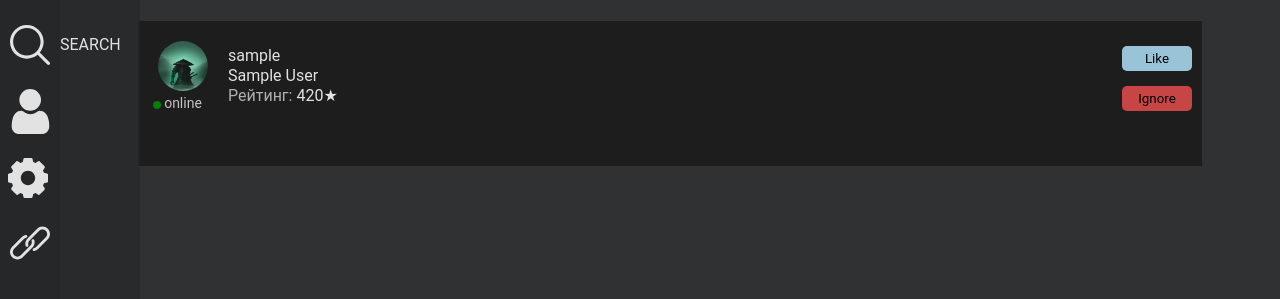
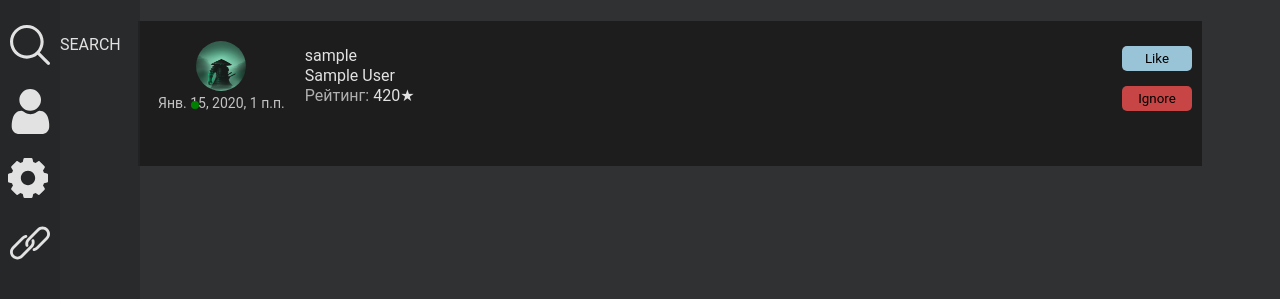
Before and after one commit to ldsad7/matcha, a Django app: template templates/connections.html in a window 1280 px wide. Shown: the part 59-358 px from the top of the page. Run offline with Django 3.2, Linux system fonts and the light colour scheme; the template is opened without the code that fills it: values that come from a table or form of the project are taken from there, others are empty; tables that the repository leaves empty hold one stand-in row (values such as "Sample post").

Commit message:
* removed online everywhere

```diff
--- a/templates/cards.html
+++ b/templates/cards.html
@@ -21,7 +21,7 @@
                 <div id="name">
                     <span>{{ user.first_name }} {{ user.last_name }}</span>
                 </div>
-                <div id="rating">Рейтинг: <span>420&#9733;</span></div>
+                <div id="rating">Рейтинг: <span>{{ user.rating }}&#9733;</span></div>
                 <div>
                     {% if user.info %}
                         <button id="show-more">показать полностью</button>
--- a/templates/mini-cards.html
+++ b/templates/mini-cards.html
@@ -14,8 +14,7 @@
                 <div class="not-here-pls" id="del-avatar" style="display: none;">
                     <span class="not-here-pls">&#10008;</span>
                 </div>
-                <!-- <div id="connection">{{ user.last_login }}</div> -->
-                <div id="connection">online</div>
+                <div id="connection">{{ user.last_login }}</div>
             </figure>
             <section class="user-data">
                 <div id="username"><span>{{ user.username }}</span></div>
--- a/templates/profile.html
+++ b/templates/profile.html
@@ -30,7 +30,7 @@
                     <div class="not-here-pls" id="del-avatar" style="display: none;">
                         <span class="not-here-pls">&#10008;</span>
                     </div>
-                    <div id="connection">online</div>
+                    <div id="connection">{{ user.last_login }}</div>
                 </figure>
                 <figcaption>
                     <span id="id" style="display: none;">{{ id }}</span>
--- a/templates/search.html
+++ b/templates/search.html
@@ -233,7 +233,7 @@
                                 <div class="not-here-pls" id="del-avatar" style="display: none;">
                                     <span class="not-here-pls">&#10008;</span>
                                 </div>
-                                <div id="connection">online</div>
+                                <div id="connection">${user.last_login}</div>
                             </figure>
                             <!-- <figcaption>
                             </figcaption> -->
```
